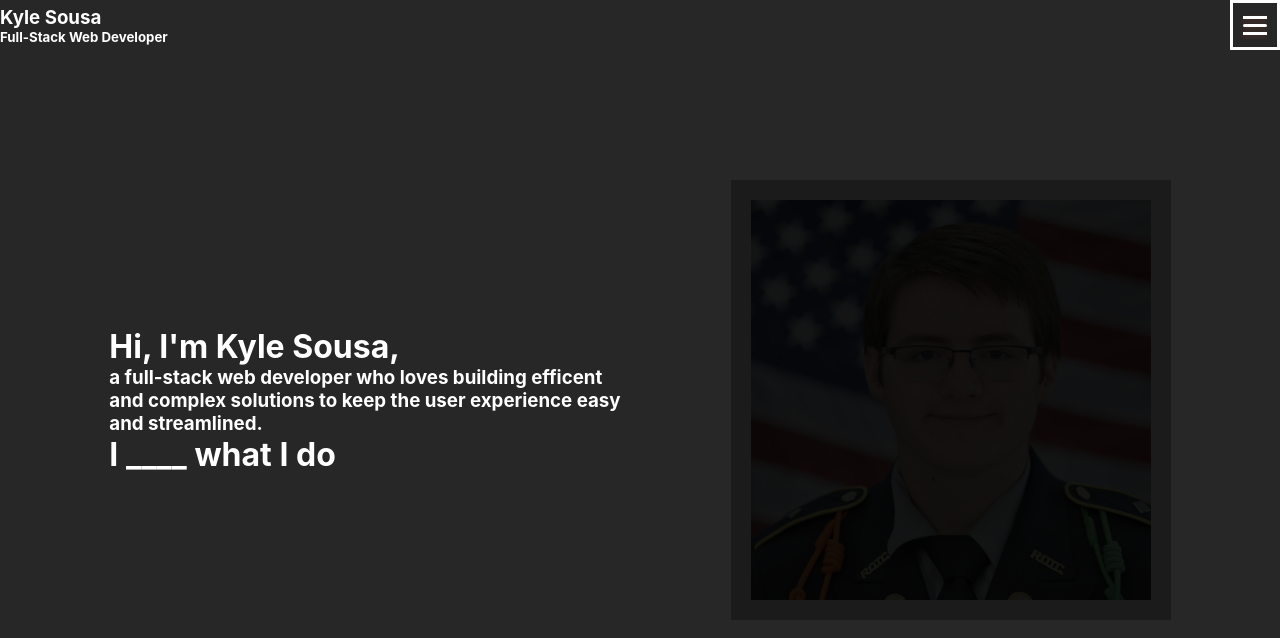
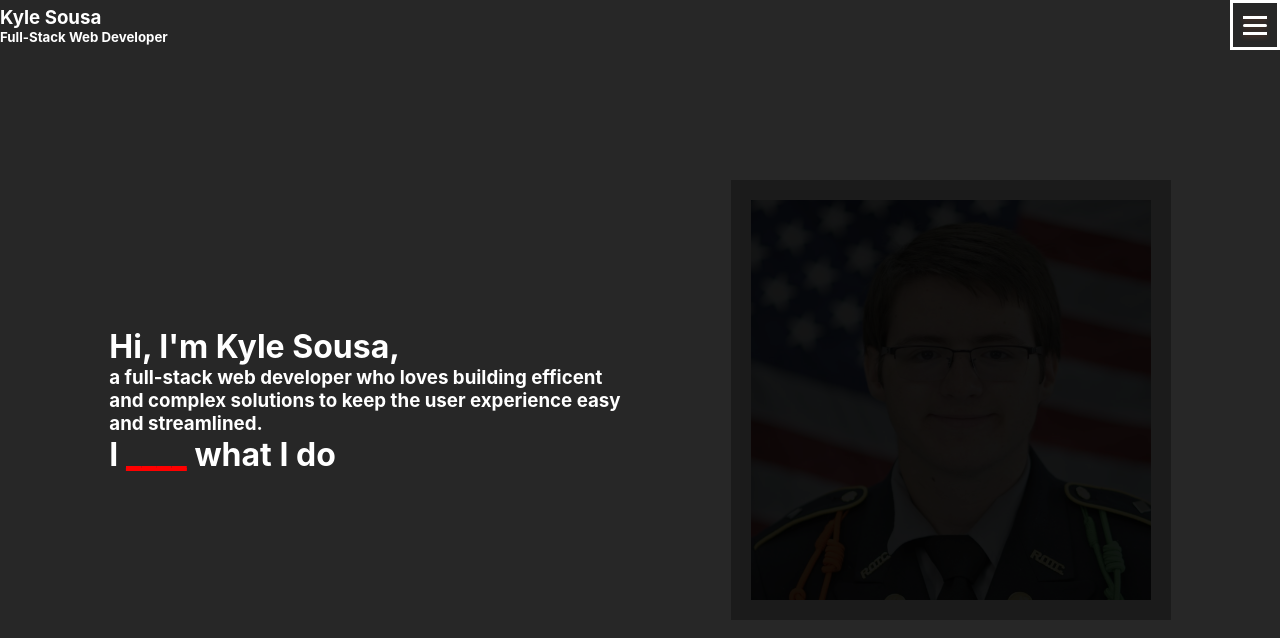
Before and after one commit to AWSMProdigy/updated-portfolio, a React (Create React App) app in the folder my-portfolio/: page / in a window 1280 px wide. Shown: the top 638 px of the page. Built offline with nearby package versions, Linux system fonts and the light colour scheme.

Commit message:
Page encryption working, I'm kinda nutty

```diff
--- a/my-portfolio/src/App.css
+++ b/my-portfolio/src/App.css
@@ -191,6 +191,12 @@ nav{
   margin: auto 20px 70px auto;
 }
 
+.encryptWord{
+  text-decoration: underline;
+  color: red;
+  cursor: pointer;
+}
+
 .About{
 
 }
--- a/my-portfolio/src/App.js
+++ b/my-portfolio/src/App.js
@@ -63,7 +63,6 @@ function App() {
       for(let j = 0; j < originalValues[i].length; j++){
         console.log(j);
         if(word[j] === undefined){
-          console.log("undefined reached");
           word += originalValues[i][j];
         }
         else if(word[j] !== originalValues[i][j]){
@@ -111,12 +110,18 @@ function App() {
 
    const finishPageHelper = (element, originalValue) => {
     let word = element.innerHTML.split('');
-    for(let i = 0; i < originalValue.length; i++){
-      if(!word[i]){
+    for(let i = 0; i < Math.max(originalValue.length, word.length); i++){
+      console.log(i);
+      if(!originalValue[i]){
+        console.log("Popping");
+        word.pop();
+        break;
+      }
+      else if(!word[i]){
         word.push(originalValue[i]);
         break;
       }
-      if(word[i]!==originalValue[i]){
+      else if(word[i]!==originalValue[i]){
         word[i] = originalValue[i];
         break;
       }
@@ -124,28 +129,35 @@ function App() {
     element.innerHTML = word.join('');
    }
 
+   const finishPageInterval = (element, originalValue) =>{
+    let count = Math.max(originalValue.length, element.innerHTML.length);
+    const finishInterval = setInterval(function(){
+      count--;
+      finishPageHelper(element, originalValue);
+      if(count === 0){
+        clearInterval(finishInterval)
+      }
+    }, 60);
+   }
+
 
   const pageDecrypt = (e) => {
-    let items = [e.target];
     let myElement = e.target;
-    let newArray = e.target.getAttribute("word-data").split(',');
-    let originalValue = newArray[Math.floor(Math.random() * (1-0+1) + 0)]
+    let newArray = (e.target.getAttribute("word-data").split(','));
+    let index = newArray.indexOf(e.target.innerHTML);
+    if(index > -1){
+      newArray.splice(index, 1);
+    }
+    let originalValue = newArray[Math.floor(Math.random() * ((newArray.length - 1)-0+(newArray.length - 1)) + 0)]
     let count = e.target.innerHTML.length;
     const decryptInterval = setInterval(function(){
       count--;
       pageDecryptHelper(myElement);
       if(count === 0){
         clearInterval(decryptInterval);
+        finishPageInterval(myElement, originalValue)
       }
     }, 10);
-    count = originalValue.length;
-    const finishInterval = setInterval(function(){
-      count--;
-      finishPageHelper(myElement, originalValue);
-      if(count === 0){
-        clearInterval(finishInterval)
-      }
-    })
   }
 
   const showmenu = () =>{
@@ -164,7 +176,6 @@ function App() {
         setmenu("true");
         setMobMenu("mob-true");
         mobBtn.classList.add('open');
-        console.log(menuItem.children);
         let originalValues = ["Introduction", "About", "Projects", "Skills", "Contact"]
         decryptWord(menuItem.children, originalValues);
     }
@@ -206,7 +217,7 @@ function App() {
           <h1>Hi, I'm Kyle Sousa,</h1>
           <h3>a full-stack web developer who loves building efficent and
             complex solutions to keep the user experience easy and streamlined.</h3>
-          <h1>I <span onClick={pageDecrypt} word-data={["love", "adore"]}>____</span> what I do</h1>
+          <h1>I <span className='encryptWord' onClick={pageDecrypt} word-data={["love", "adore"]}>____</span> what I do</h1>
         </div>
           <div className="introBox">
             <div className='imgBox'>
```
